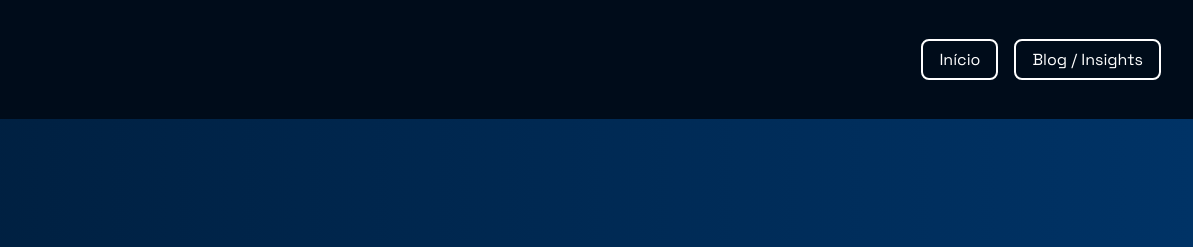
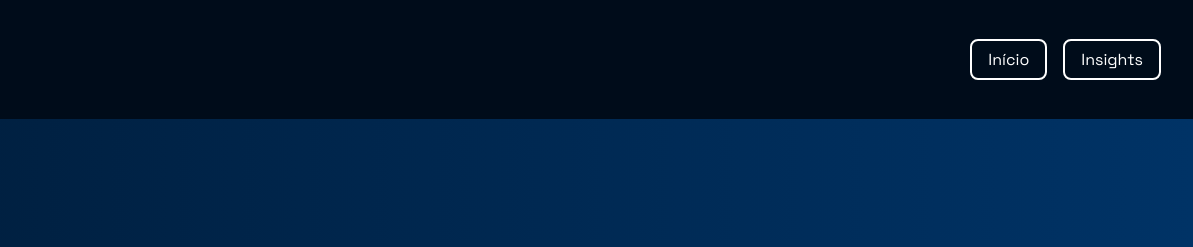
Before and after one commit to Rana-Shiv/rana-shiv.github.io, a plain HTML site: page sobre.html in a window 1280 px wide. Shown: the top 247 px of the page, 87-1280 px from the left. Drawn offline with Linux system fonts and the light colour scheme.

Commit message:
Update sobre.html

```diff
--- a/sobre.html
+++ b/sobre.html
@@ -3,7 +3,7 @@
 <head>
   <meta charset="UTF-8" />
   <meta name="viewport" content="width=device-width, initial-scale=1.0"/>
-  <title>Shiv BI | Sobre</title>
+  <title>Shiv BI | Sobre </title>
   <link rel="icon" type="image/png" href="shiv-icone.png">
   <link rel="preconnect" href="https://fonts.googleapis.com">
   <link href="https://fonts.googleapis.com/css2?family=Space+Grotesk:wght@400;600&display=swap" rel="stylesheet">
@@ -19,7 +19,7 @@
 
     <div class="nav">
       <a href="index.html">Início</a>
-      <a href="blog.html">Blog / Insights</a>
+      <a href="blog.html">Insights</a>
     </div>
   </header>
 
```
